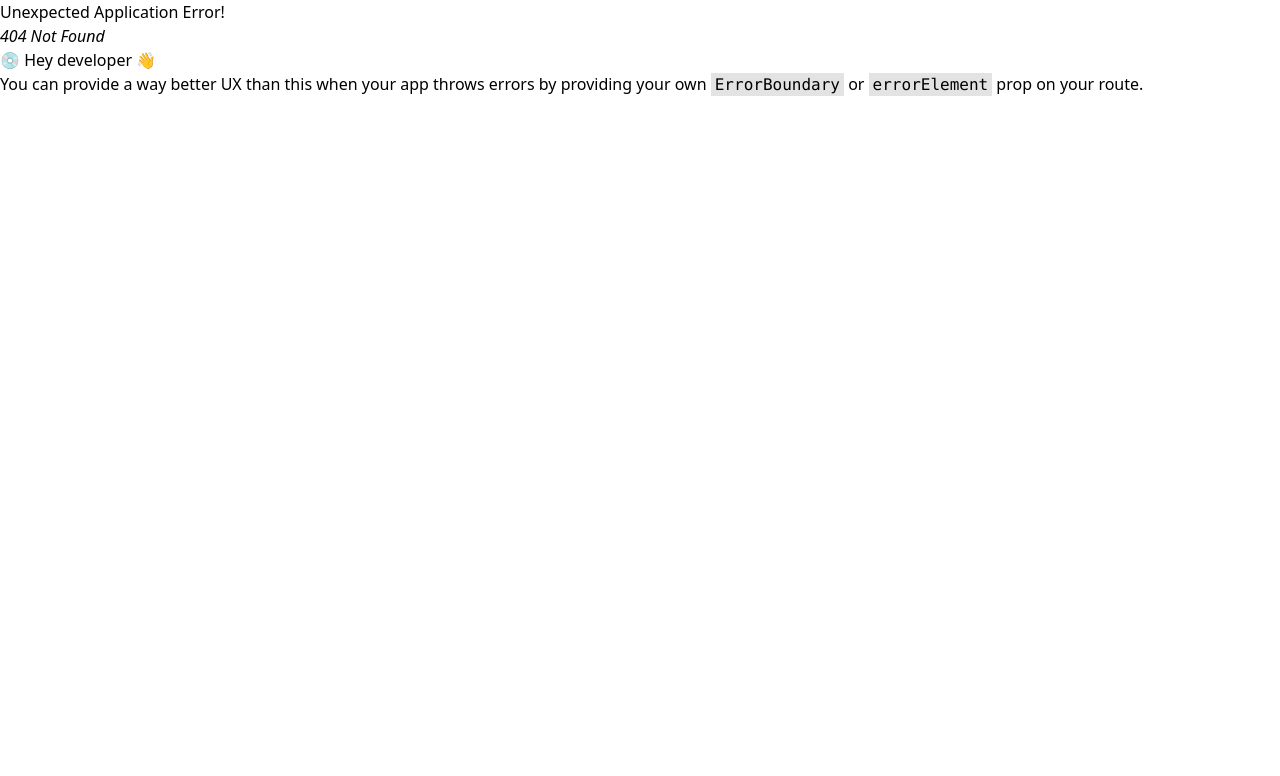
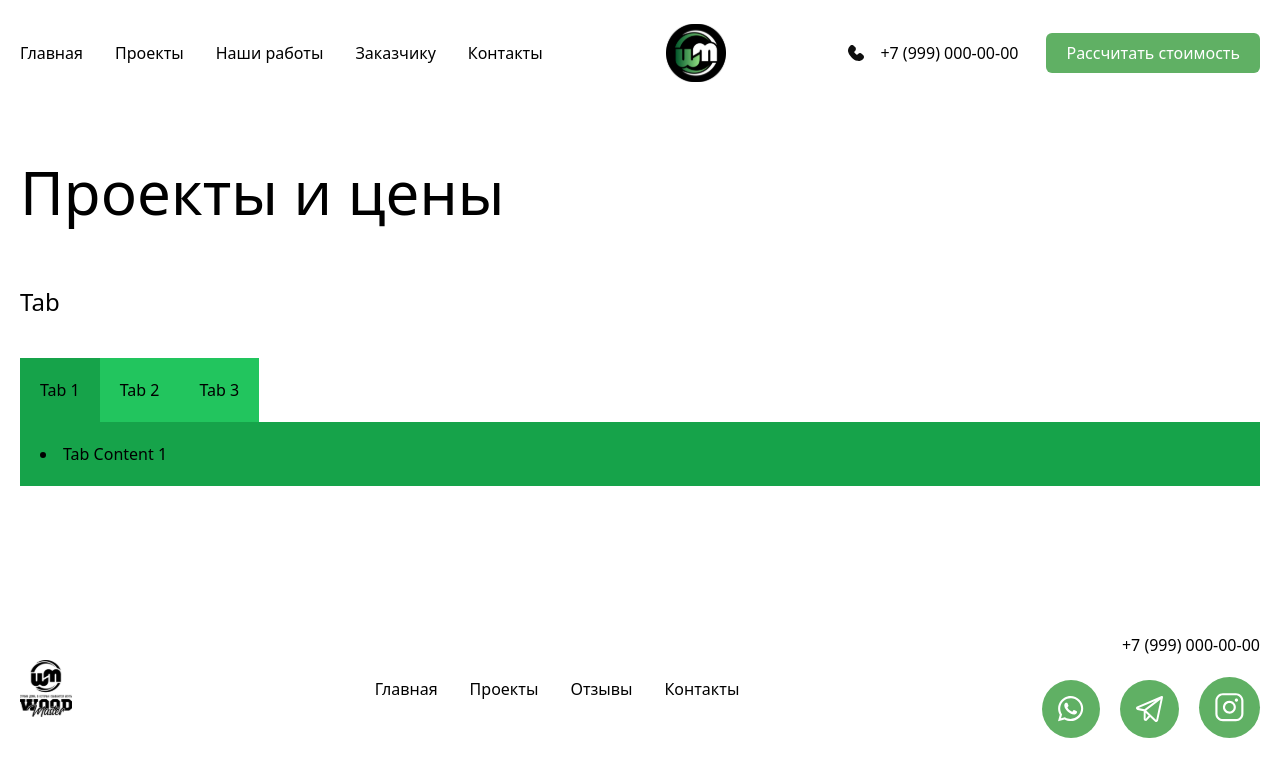
Before and after one commit to muhammadazizbek006/home, a React (Vite) app: page /proects in a window 1280 px wide. Before the commit this address had no page. Shown: the top 776 px of the page. Built offline with nearby package versions, Linux system fonts and the light colour scheme.

Commit message:
add proects page to proectCompoenet in to tab basic

```diff
--- a/src/App.jsx
+++ b/src/App.jsx
@@ -2,11 +2,13 @@ import React from 'react'
 import { Route, RouterProvider, createBrowserRouter, createRoutesFromElements } from 'react-router-dom'
 import MainLayout from './layouts/MainLayout'
 import Home from './pages/Home'
+import Proects from './pages/Proects'
 const App = () => {
   const router = createBrowserRouter(
     createRoutesFromElements(
       <Route path='/' element={<MainLayout/>}>
         <Route index element={<Home/>}/>
+        <Route path='/proects' element={<Proects/>}/>
       </Route>
     )
   )
--- /dev/null
+++ b/src/components/Proects/ProectsComponent.jsx
@@ -0,0 +1,56 @@
+import React, { useState } from "react";
+
+const ProectsComponent = () => {
+    const data = [
+        { id: "1", tabTitle: "Tab 1", tabContent: "Tab Content 1" },
+        { id: "2", tabTitle: "Tab 2", tabContent: "Tab Content 2" },
+        { id: "3", tabTitle: "Tab 3", tabContent: "Tab Content 3" },
+      ];
+
+      const [activeTab, setActiveTab] = useState(data[0].id);
+  return (
+    <>
+        <section>
+            <div className="containerb">
+                <h2 className='text-6xl  mb-16'>Проекты и цены</h2>
+                <div>
+      <h1 className="text-2xl font-medium mb-10">Tab</h1>
+
+      <ul className="flex">
+        {data.map((tab) => {
+          return (
+            <li
+              key={tab.id}
+              onClick={() => setActiveTab(tab.id)}
+              className={`p-5 cursor-pointer ${
+                activeTab === tab.id ? "bg-green-600" : "bg-green-500"
+              }`}
+            >
+              {tab.tabTitle}
+            </li>
+          );
+        })}
+      </ul>
+
+      <div>
+        {data.map((tab) => {
+          return (
+            <li
+              key={tab.id}
+              className={`p-5 cursor-pointer ${
+                activeTab === tab.id ? "bg-green-600 p-5" : "hidden"
+              }`}
+            >
+              {tab.tabContent}
+            </li>
+          );
+        })}
+      </div>
+    </div>
+            </div>
+        </section>
+    </>
+  )
+}
+
+export default ProectsComponent
--- a/src/components/home/Loyihalar.jsx
+++ b/src/components/home/Loyihalar.jsx
@@ -12,15 +12,15 @@ const Loyihalar = () => {
                 <h2 className='text-6xl mb-16'>Выбирайте более <br /> чем из 100 проектов</h2>
 
                 {/* loyihalar */}
-                <ul className='grid grid-cols-3 gap-8'>
+                <ul className='grid grid-cols-3 gap-10  i'>
                     {
                         loyihalar.map((e)=>{
                             return(
-                                <li className={` w-[530px] h-[650px] rounded-2xl`}
-                                 style={{ backgroundImage: `url(${e.img})`, backgroundSize: 'cover', backgroundPosition: 'center' }}>
-                                    <Link className='flex flex-col justify-end h-full p-4  '>
+                                <li className={` w-[530px] h-[650px] rounded-2xl  `}
+                                 style={{ backgroundImage: `url(${e.img})` }}>
+                                    <Link to='/Proects'  className='flex flex-col justify-end h-full p-4  '>
                                         <h3 className='text-5xl text-white mb-9'>{e.title}</h3>
-                                        <Link  className='bg-gren py-3 px-7 rounded w-72 hover:opacity-90 duration-300 flex items-center '>
+                                        <Link  to='/Proects' className='bg-gren py-3 px-7 rounded w-72 hover:opacity-90 duration-300 flex items-center '>
                                             <span className='text-xl text-white mr-3'>Смотреть проекты</span>
                                             <img src={next} alt={e.title} />
                                         </Link>
--- a/src/components/home/Sharx.jsx
+++ b/src/components/home/Sharx.jsx
@@ -35,7 +35,7 @@ const Sharx = () => {
 
                     <SwiperSlide className='px-28 py-12' key={e.id}>
                         <div className='flex items-center mb-16'>
-                            <h3 className='text-[40px] '>{e.name}</h3>
+                            <h3 className='text-[40px] mr-4 '>{e.name}</h3>
                             <p>{e.like}</p>
                         </div>
                         <p className='text-2xl font-medium'>{e.sharx}</p>
--- a/src/layouts/MainLayout.jsx
+++ b/src/layouts/MainLayout.jsx
@@ -5,13 +5,13 @@ import Footer from '../components/Footer'
 
 const MainLayout = () => {
   return (
-    <>
+    <div className='flex flex-col min-h-screen '>
         <Header/>
-        <main>
+        <main className='grow'>
             <Outlet/>
         </main>
         <Footer/>
-    </>
+    </div>
   )
 }
 
--- /dev/null
+++ b/src/pages/Proects.jsx
@@ -0,0 +1,12 @@
+import React from 'react'
+import ProectsComponent from '../components/Proects/ProectsComponent'
+
+const Proects = () => {
+  return (
+    <>
+        <ProectsComponent/>
+    </>
+  )
+}
+
+export default Proects
```
